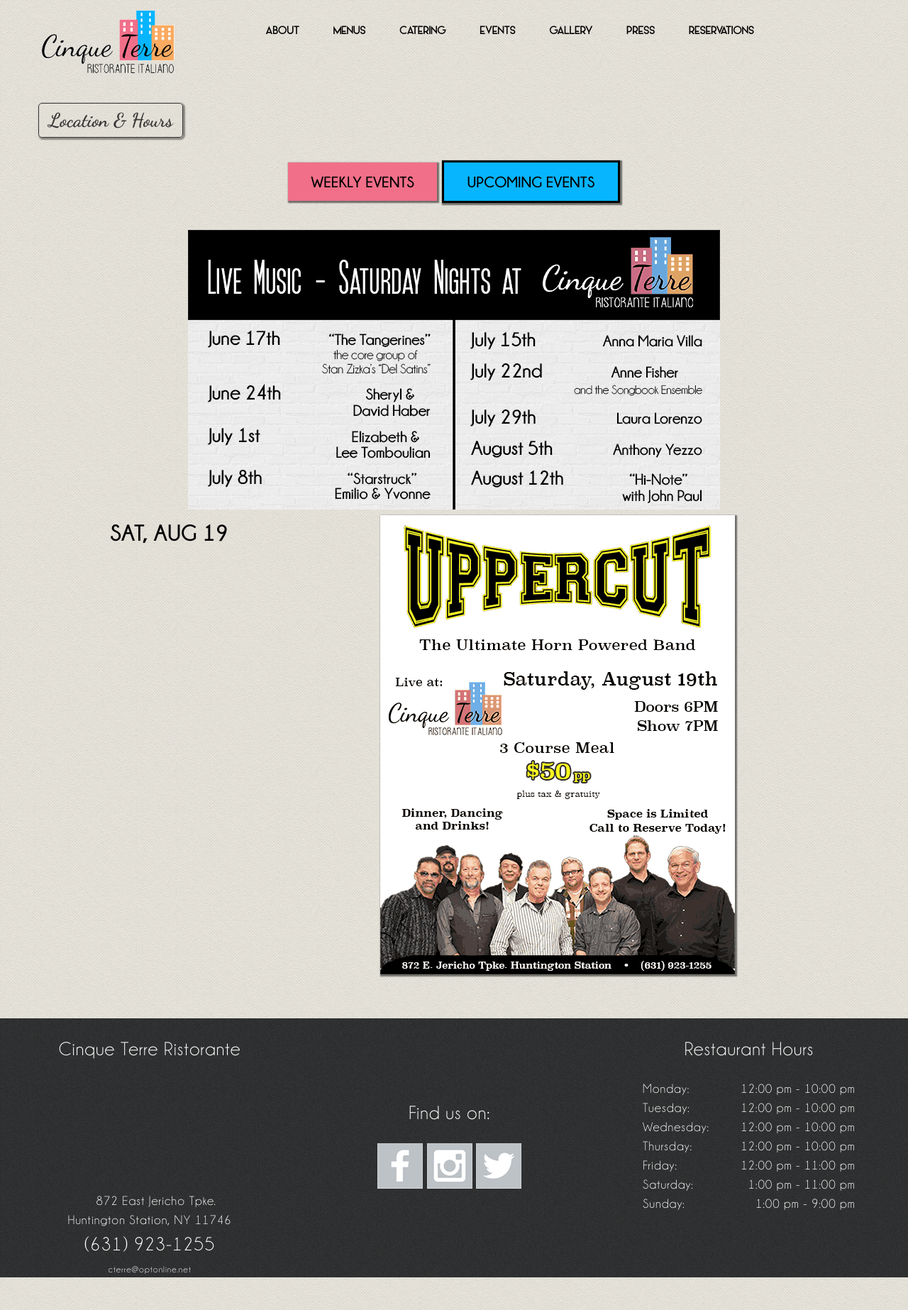
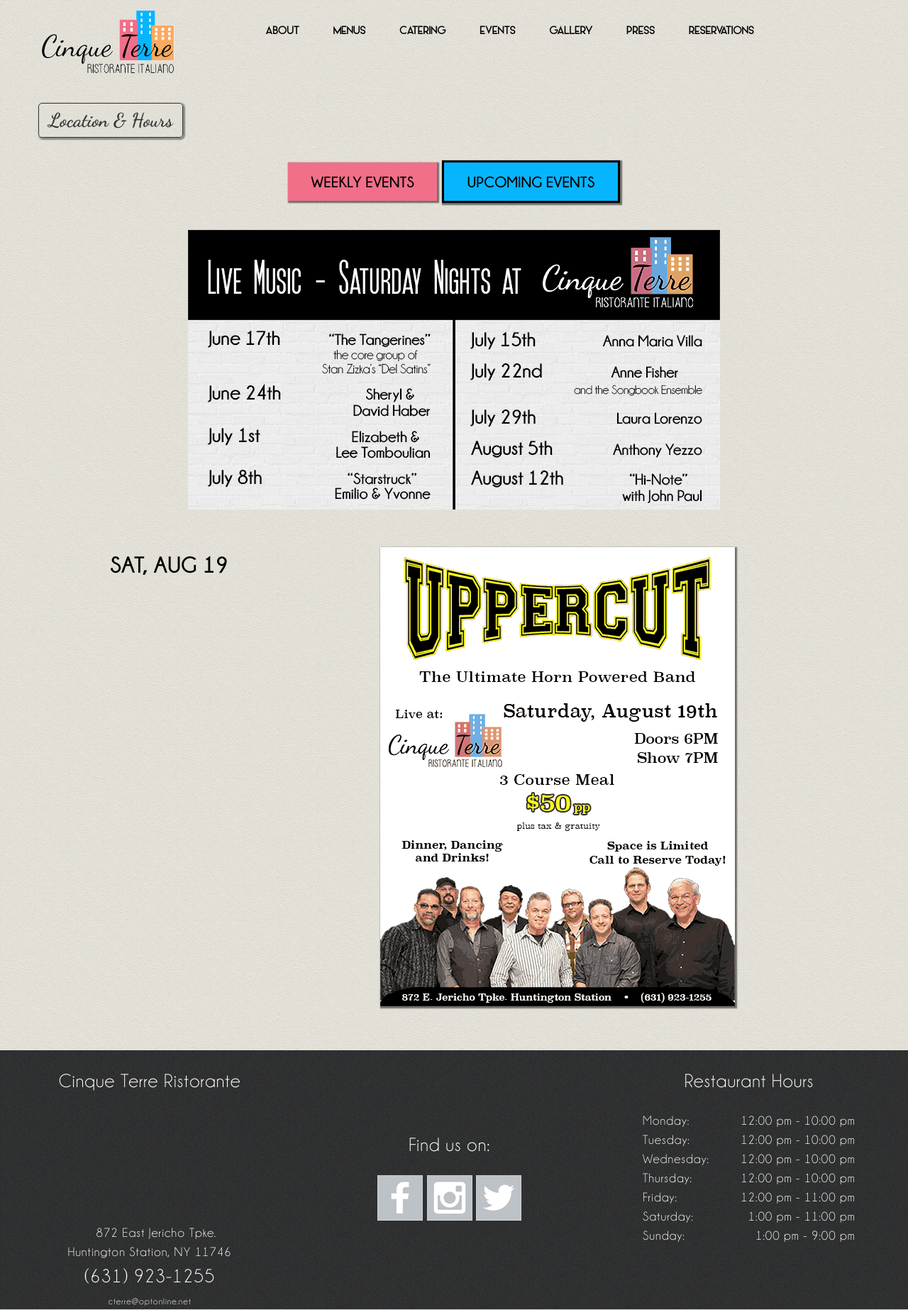
Before and after one commit to cinqueterreli/cinqueterre.github.io, a Jekyll site: the page built from upcoming-events.html, in a window 1280 px wide. Shown: the whole page at 71% size. Built offline with Jekyll 4.4.1, drawn with Linux system fonts in a browser that asks for light colours; nearby versions of some CDN libraries; grey boxes are pictures that could not be loaded.

Commit message:
add da margin boi

```diff
--- a/upcoming-events.html
+++ b/upcoming-events.html
@@ -11,7 +11,7 @@
 
 
 <div class="event-entry">
-<img src="/images/saturdayNightSchedule.gif" style="max-width:750px">
+<img src="/images/saturdayNightSchedule.gif" style="max-width:750px; margin-bottom:2.5em;">
 </div>
 
 <!-- <div class="event-entry">
```
